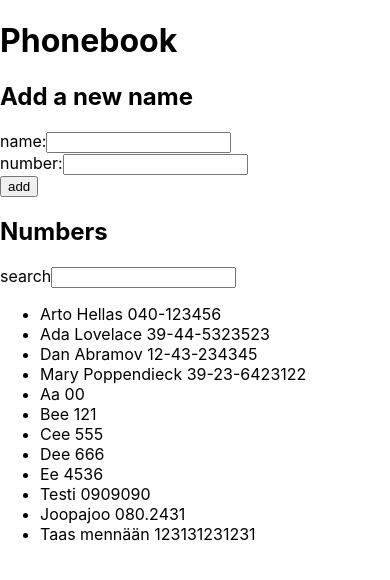
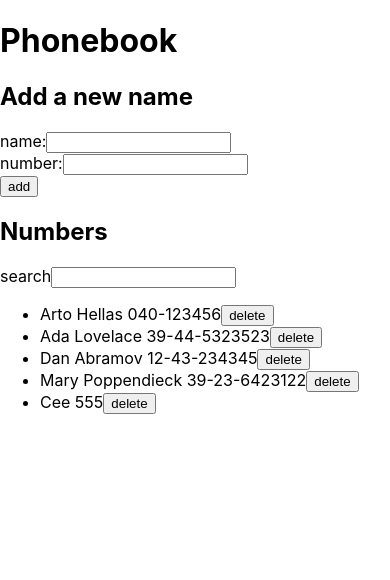
Before and after one commit to PuuperttiRuma/hyu-fs-open, a React (Create React App) app in the folder osa2/puhelinluettelo/: page / in a window 390 px wide. Shown: the top 580 px of the page. Built offline with nearby package versions, Linux system fonts and the light colour scheme; data requests are answered from the project's data file.

Commit message:
Contacts can be deleted from Phonebook

```diff
--- a/osa2/puhelinluettelo/db.json
+++ b/osa2/puhelinluettelo/db.json
@@ -21,44 +21,9 @@
       "id": 4
     },
     {
-      "name": "Aa",
-      "number": "00",
-      "id": 5
-    },
-    {
-      "name": "Bee",
-      "number": "121",
-      "id": 6
-    },
-    {
       "name": "Cee",
       "number": "555",
       "id": 7
-    },
-    {
-      "name": "Dee",
-      "number": "666",
-      "id": 8
-    },
-    {
-      "name": "Ee",
-      "number": "4536",
-      "id": 9
-    },
-    {
-      "name": "Testi",
-      "number": "0909090",
-      "id": 10
-    },
-    {
-      "name": "Joopajoo",
-      "number": "080.2431",
-      "id": 11
-    },
-    {
-      "name": "Taas mennään",
-      "number": "123131231231",
-      "id": 12
     }
   ]
 }
--- a/osa2/puhelinluettelo/src/App.js
+++ b/osa2/puhelinluettelo/src/App.js
@@ -37,13 +37,27 @@ const App = () => {
     }
 
     dbService
-      .create(newPerson)
+      .createPerson(newPerson)
       .then(returnedPerson => {
         setPersons(persons.concat(returnedPerson))
         setNewName('')
         setNewNumber('')
       })
   }
+
+  // Delete contact
+  const deletePerson = (id) => {
+    dbService
+      .deletePerson(id)
+      .then(
+        setPersons(
+          persons
+            .filter(person => person.id !== id)
+        )
+      )
+  }
+
+
   //#endregion
 
   //#region Event Handlers
@@ -91,7 +105,10 @@ const App = () => {
         searchName={searchTerm}
         handleSearchChange={handleSearchChange}
       />
-      <Numbers persons={filteredPersons} />
+      <Numbers
+        persons={filteredPersons}
+        deletePerson={deletePerson}
+      />
     </div>
   )
 }
--- a/osa2/puhelinluettelo/src/components/Numbers.js
+++ b/osa2/puhelinluettelo/src/components/Numbers.js
@@ -1,14 +1,26 @@
 import React from 'react'
 
-const PersonInfo = ({person}) => {
-  return <li>{person.name} {person.number}</li>
+const PersonInfo = ({person, deletePerson}) => {
+  return (
+    <li>
+      {person.name} {person.number}
+      <button
+        onClick={() => deletePerson(person.id)}
+      >
+        delete
+      </button>
+    </li>)
 }
 
-const Phonebook = ({ persons }) => {
+const Phonebook = ({ persons, deletePerson }) => {
   return (
       <ul>
         {persons.map(person =>
-          <PersonInfo person={person} key={person.name} />
+          <PersonInfo
+            person={person}
+            key={person.id}
+            deletePerson={deletePerson}
+          />
         )}
       </ul>
   )
--- a/osa2/puhelinluettelo/src/services/puhelinluettelo.js
+++ b/osa2/puhelinluettelo/src/services/puhelinluettelo.js
@@ -6,9 +6,13 @@ const getAll = () =>{
     return request.then(response => response.data)
 }
 
-const create = newObject => {
+const createPerson = newObject => {
     const request = axios.post(baseUrl, newObject)
     return request.then(response => response.data)
 }
 
-export default {getAll, create}
+const deletePerson = (id) => {
+    return axios.delete(`${baseUrl}/${id}`)
+}
+
+export default {getAll, createPerson, deletePerson}
```
